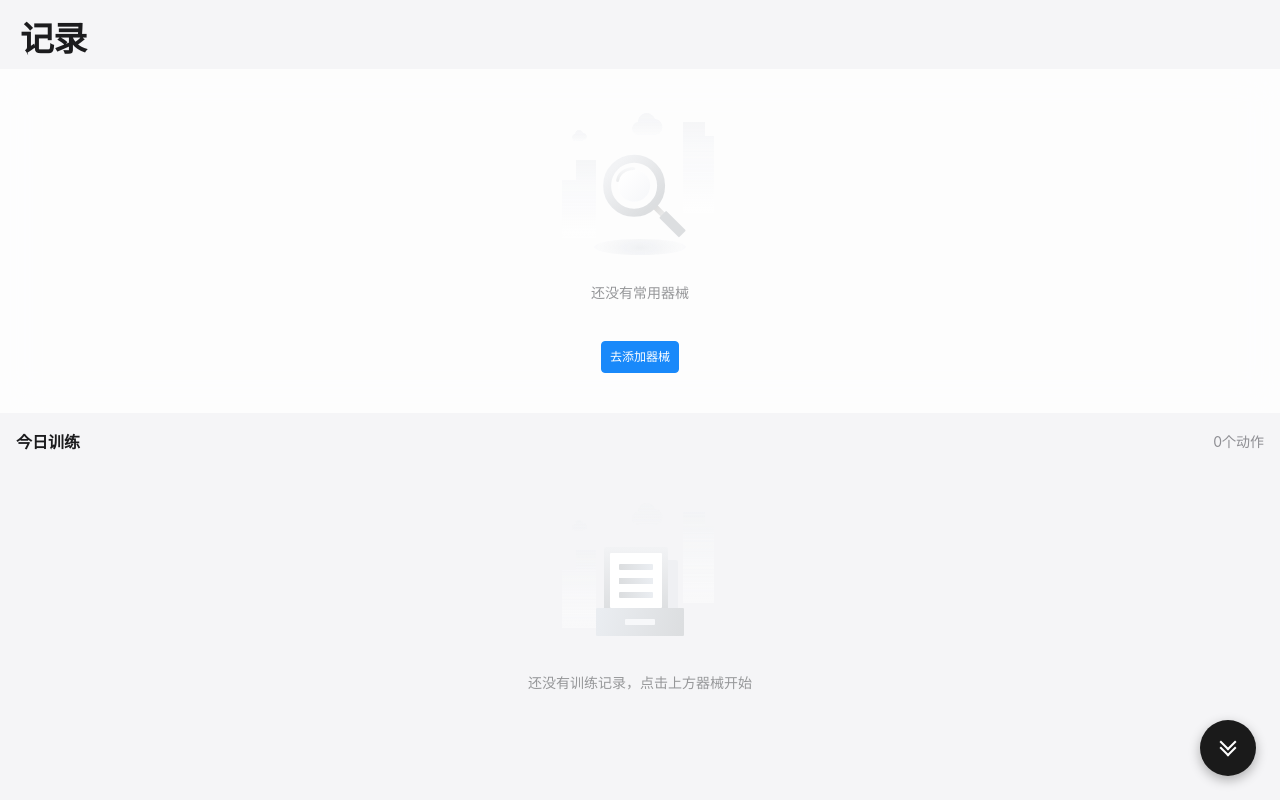
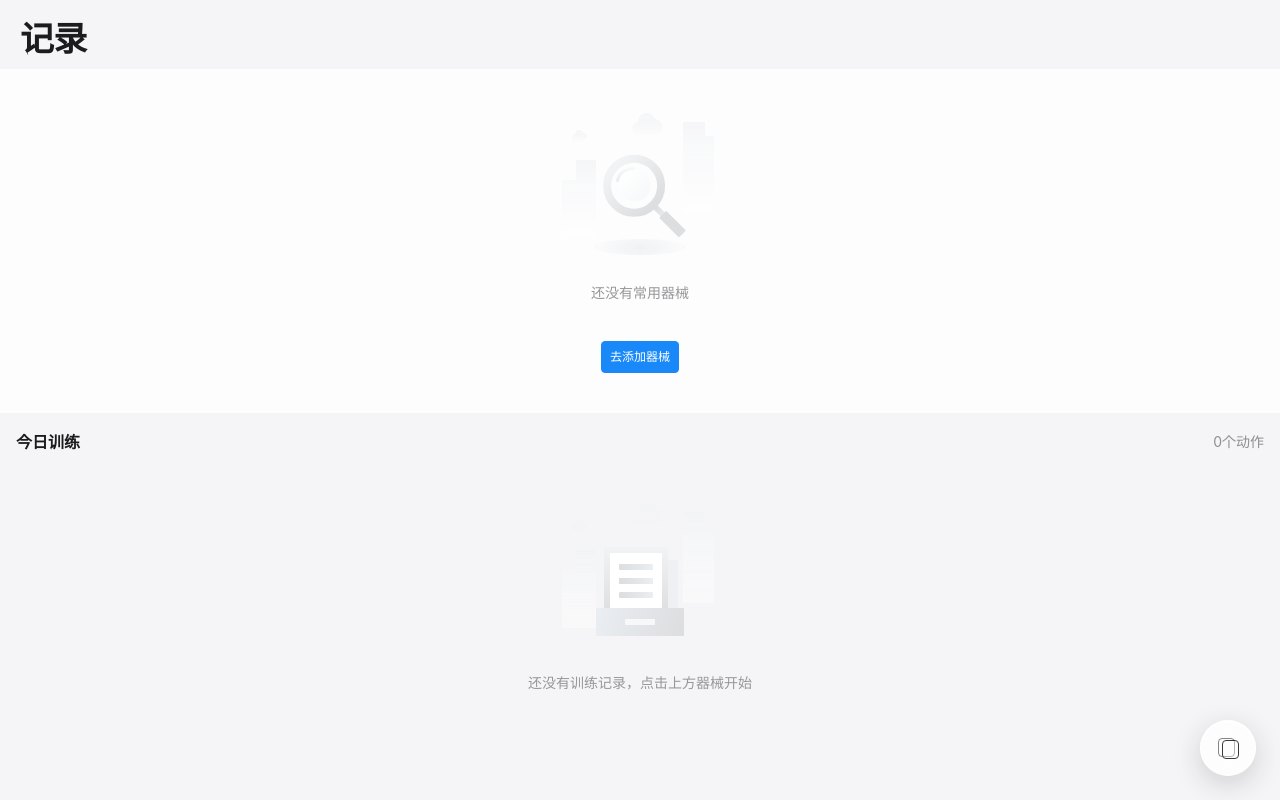
Before and after one commit to PeixinLu/FitnessRecordWeb, a Vue app: page /#/ in a window 1280 px wide. Built offline with nearby package versions, Linux system fonts and the light colour scheme.

Commit message:
Refresh card stack controls

```diff
--- a/src/components/PrimaryPageStack.vue
+++ b/src/components/PrimaryPageStack.vue
@@ -144,11 +144,16 @@ onBeforeUnmount(clearRecallFallback)
       ref="stackFab"
       type="button"
       class="stack-fab"
+      :class="{ stacked: stackState.isStacked }"
       :aria-label="stackState.isStacked ? '恢复当前页面' : '显示页面堆栈'"
       :aria-expanded="stackState.isStacked"
       @click="toggleStackMode"
     >
-      <span class="stack-fab-icon" :class="{ up: stackState.isStacked }" aria-hidden="true" />
+      <span class="stack-tabs-icon" aria-hidden="true">
+        <span class="stack-tabs-icon-back" />
+        <span class="stack-tabs-icon-front" />
+      </span>
+      <span class="stack-back-icon" aria-hidden="true" />
     </button>
   </section>
 </template>
@@ -225,49 +230,85 @@ onBeforeUnmount(clearRecallFallback)
   align-items: center;
   justify-content: center;
   padding: 0;
-  border: 0;
+  border: 1px solid rgba(255, 255, 255, 0.72);
   border-radius: 50%;
-  background: #1a1a1a;
-  box-shadow: 0 4px 12px rgba(0, 0, 0, 0.3);
-  color: #fff;
+  background: rgba(255, 255, 255, 0.82);
+  box-shadow:
+    0 8px 28px rgba(31, 31, 35, 0.18),
+    inset 0 1px 0 rgba(255, 255, 255, 0.72);
+  color: #3a3a3c;
+  backdrop-filter: blur(20px) saturate(180%);
+  -webkit-backdrop-filter: blur(20px) saturate(180%);
+  transition:
+    opacity 0.3s ease,
+    background-color 0.3s ease,
+    transform 0.3s ease;
 }
 
-.stack-fab-icon {
-  position: relative;
-  width: 24px;
-  height: 24px;
+.stack-fab.stacked {
+  background: rgba(255, 255, 255, 0.74);
+  opacity: 0.82;
 }
 
-.stack-fab-icon::before,
-.stack-fab-icon::after {
+.stack-tabs-icon,
+.stack-back-icon {
   position: absolute;
-  left: 50%;
-  width: 10px;
-  height: 10px;
-  border-right: 2px solid currentColor;
-  border-bottom: 2px solid currentColor;
-  content: '';
-  transform: translateX(-50%) rotate(45deg);
-  transition: transform 0.3s;
+  transition:
+    opacity 0.25s ease,
+    transform 0.3s ease;
 }
 
-.stack-fab-icon::before {
-  top: 0;
+.stack-tabs-icon {
+  width: 25px;
+  height: 25px;
+  opacity: 1;
 }
 
-.stack-fab-icon::after {
-  top: 6px;
+.stack-tabs-icon-back,
+.stack-tabs-icon-front {
+  position: absolute;
+  width: 17px;
+  height: 19px;
+  border: 1.8px solid currentColor;
+  border-radius: 4px;
 }
 
-.stack-fab-icon.up::before,
-.stack-fab-icon.up::after {
-  transform: translateX(-50%) rotate(-135deg);
+.stack-tabs-icon-back {
+  top: 2px;
+  left: 2px;
+  opacity: 0.62;
+}
+
+.stack-tabs-icon-front {
+  right: 2px;
+  bottom: 2px;
+  background: rgba(255, 255, 255, 0.38);
+}
+
+.stack-back-icon {
+  width: 13px;
+  height: 13px;
+  border-bottom: 2px solid currentColor;
+  border-left: 2px solid currentColor;
+  opacity: 0;
+  transform: translateX(4px) rotate(45deg);
+}
+
+.stack-fab.stacked .stack-tabs-icon {
+  opacity: 0;
+  transform: scale(0.82);
+}
+
+.stack-fab.stacked .stack-back-icon {
+  opacity: 1;
+  transform: translateX(2px) rotate(45deg);
 }
 
 @media (prefers-reduced-motion: reduce) {
   .stack-card,
-  .stack-fab-icon::before,
-  .stack-fab-icon::after {
+  .stack-fab,
+  .stack-tabs-icon,
+  .stack-back-icon {
     transition-duration: 0.01ms !important;
   }
 }
```
Also changed, not shown: 1 other file (tests, documents, lock files or other folders).
